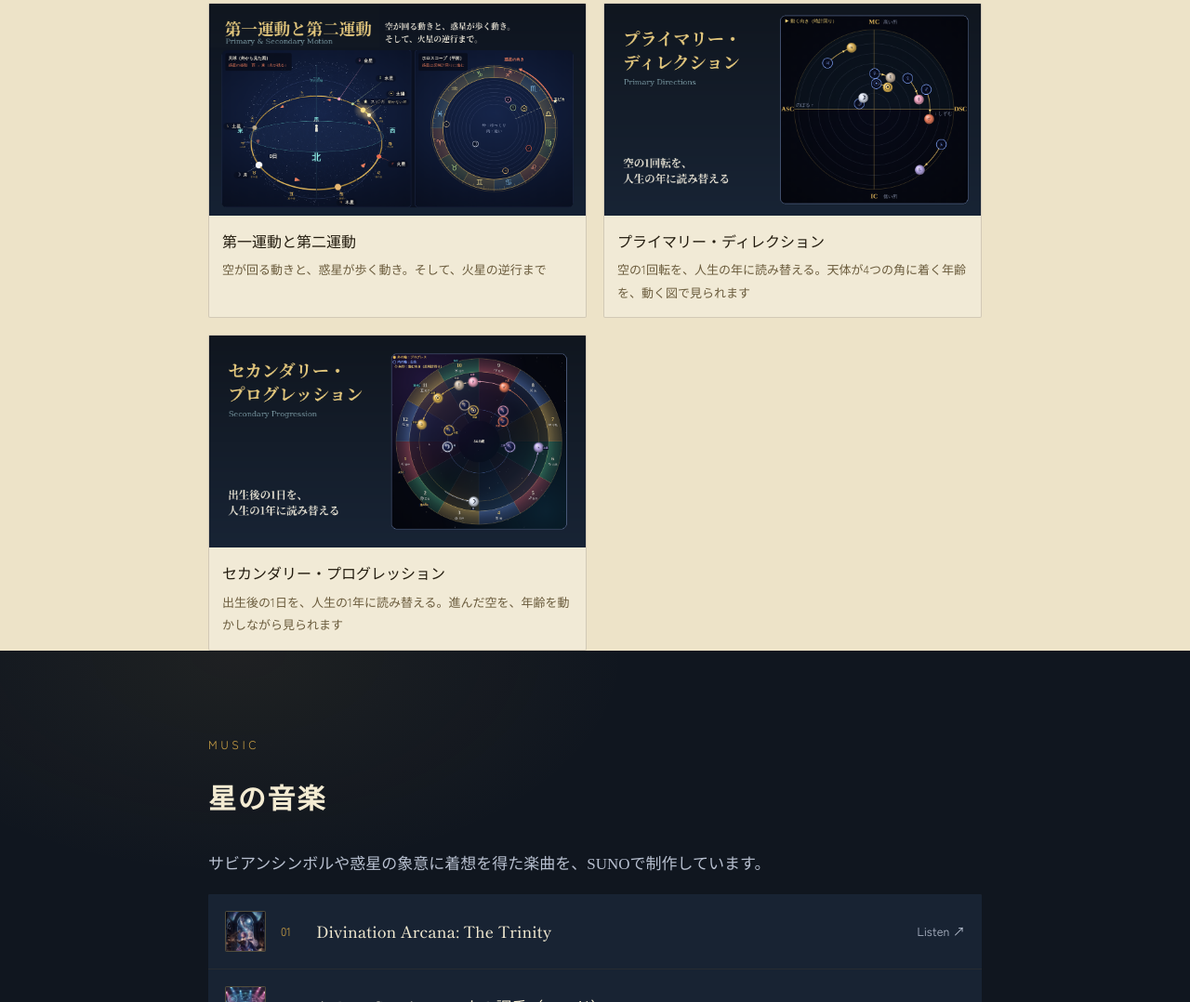
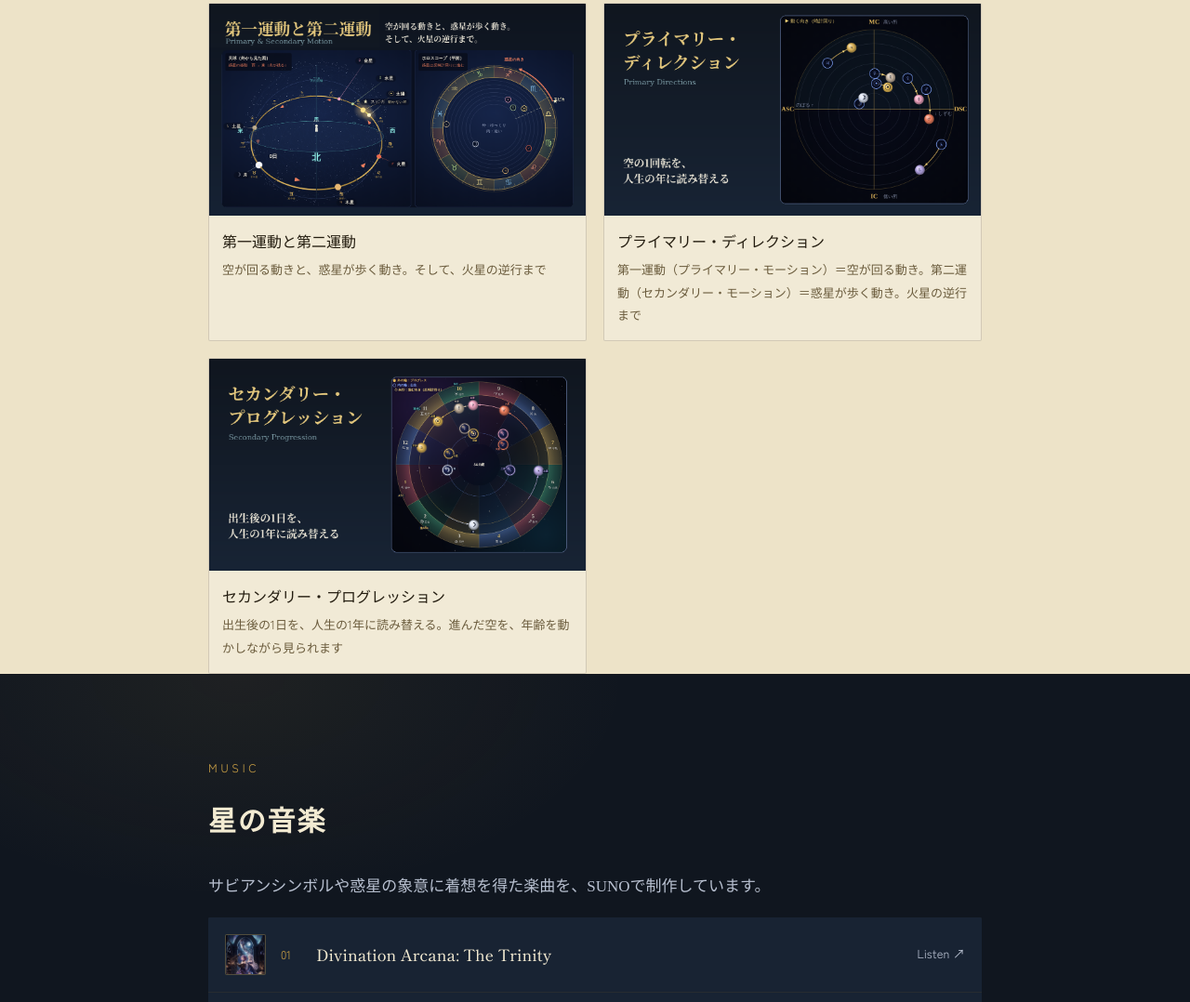
Before and after one commit to emiria55manon-design/astrology-page, a plain HTML site: page index.html in a window 1280 px wide. Shown: the part 2196-3274 px from the top of the page at 93% size. Drawn offline with Linux system fonts and the light colour scheme.

Commit message:
Update index.html

```diff
--- a/index.html
+++ b/index.html
@@ -478,7 +478,7 @@
         <a class="content-card" href="primary.html" target="_blank" rel="noopener">
       <img class="content-thumb" src="primary-thumb.png" alt="プライマリー・ディレクション" onerror="this.style.display='none'">
       <div class="v-title">プライマリー・ディレクション</div>
-      <div class="c-desc">空の1回転を、人生の年に読み替える。天体が4つの角に着く年齢を、動く図で見られます</div>
+           <div class="c-desc">第一運動（プライマリー・モーション）＝空が回る動き。第二運動（セカンダリー・モーション）＝惑星が歩く動き。火星の逆行まで</div>
     </a>
        <a class="content-card" href="progression.html" target="_blank" rel="noopener">
       <img class="content-thumb" src="progression-thumb.png" alt="セカンダリー・プログレッション" onerror="this.style.display='none'">
```
